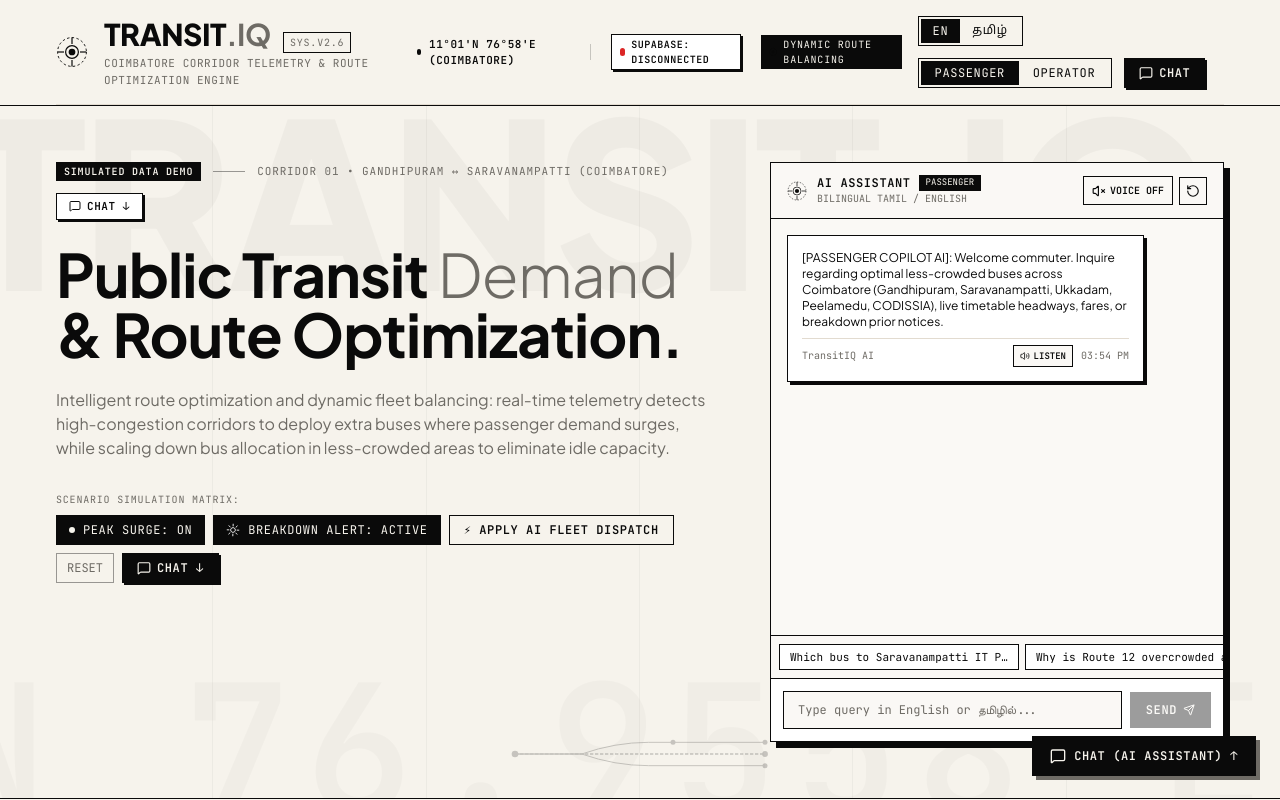
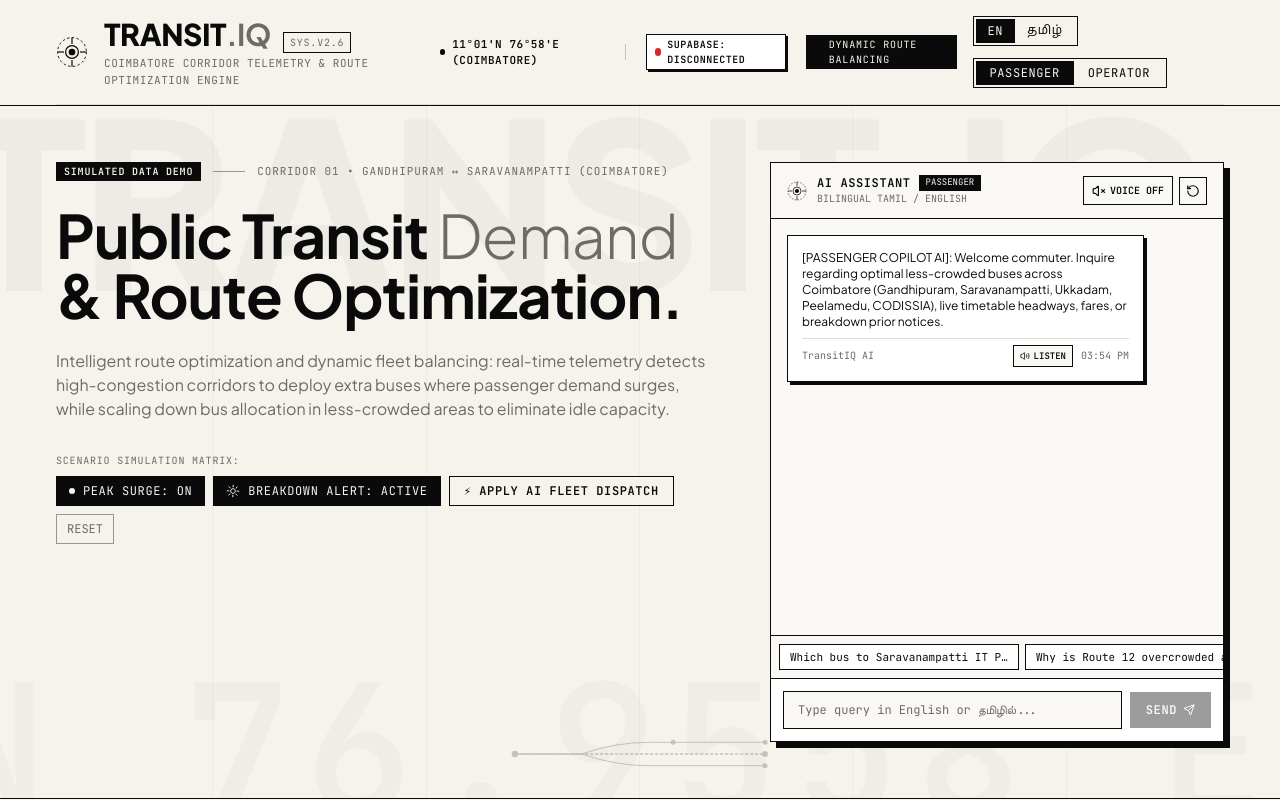
Before and after one commit to sarmikajayakumar/Transit--IQ, a React (Vite) app: page / in a window 1280 px wide. Shown: the top 800 px of the page. Built offline with nearby package versions, Linux system fonts and the light colour scheme; no server answers.

Commit message:
refactor: remove redundant chat buttons across header, hero, and floating action button

```diff
--- a/src/App.jsx
+++ b/src/App.jsx
@@ -1,4 +1,4 @@
-import React, { useState, useEffect } from 'react';
+import React from 'react';
 import { motion, AnimatePresence } from 'framer-motion';
 import { TransitProvider, useTransit } from './context/TransitContext';
 import Header from './components/Header';
@@ -6,37 +6,11 @@ import EditorialHeroCanvas from './components/EditorialHeroCanvas';
 import TransitMap from './components/TransitMap';
 import PassengerView from './components/PassengerView';
 import OperatorDashboard from './components/OperatorDashboard';
-import Chatbot from './components/Chatbot';
 import CorridorTelemetrySheet from './components/CorridorTelemetrySheet';
-import { MessageSquare } from 'lucide-react';
-import { scrollToChat } from './lib/navigation';
 
 function DashboardContent() {
   const { role, language } = useTransit();
   const isTamil = language === 'ta';
-  const [chatDirection, setChatDirection] = useState('down');
-
-  useEffect(() => {
-    const handleScroll = () => {
-      const chatEl = document.getElementById('chat-area');
-      if (!chatEl) return;
-      const rect = chatEl.getBoundingClientRect();
-      const chatCenter = rect.top + rect.height / 2;
-      const viewportCenter = window.innerHeight / 2;
-
-      // If chat center is below viewport center, user is above chatbot -> show down arrow (↓)
-      // If chat center is above viewport center, user is below chatbot -> show up arrow (↑)
-      if (chatCenter > viewportCenter) {
-        setChatDirection('down');
-      } else {
-        setChatDirection('up');
-      }
-    };
-
-    window.addEventListener('scroll', handleScroll, { passive: true });
-    handleScroll();
-    return () => window.removeEventListener('scroll', handleScroll);
-  }, []);
 
   return (
     <div className="min-h-screen bg-[#F6F3EC] text-[#0A0A0A] flex flex-col font-sans selection:bg-[#0A0A0A] selection:text-[#F6F3EC] overflow-x-hidden">
@@ -118,19 +92,6 @@ function DashboardContent() {
             </motion.div>
           </AnimatePresence>
         </div>
-
-        {/* Floating Quick Action Popup Pill with Dynamic Directional Arrow */}
-        <motion.button
-          onClick={scrollToChat}
-          whileHover={{ scale: 1.05 }}
-          whileTap={{ scale: 0.95 }}
-          className="fixed bottom-4 right-4 sm:bottom-6 sm:right-6 z-50 flex items-center gap-1.5 sm:gap-2 px-3 py-2 sm:px-4 sm:py-2.5 bg-[#0A0A0A] text-[#F6F3EC] border-2 border-[#0A0A0A] shadow-[3px_3px_0px_#6E6B65] sm:shadow-[4px_4px_0px_#6E6B65] font-mono text-[11px] sm:text-xs font-bold uppercase tracking-wider cursor-pointer hover:bg-[#FFFFFF] hover:text-[#0A0A0A] transition-colors"
-          title={chatDirection === 'down' ? "Scroll down to AI Assistant" : "Scroll up to AI Assistant"}
-        >
-          <MessageSquare className="w-3.5 h-3.5 sm:w-4 sm:h-4" />
-          <span>Chat (AI Assistant) {chatDirection === 'down' ? '↓' : '↑'}</span>
-        </motion.button>
-
       </main>
 
       {/* 4. Editorial Archival Footer */}
--- a/src/components/EditorialHeroCanvas.jsx
+++ b/src/components/EditorialHeroCanvas.jsx
@@ -2,8 +2,6 @@ import React from 'react';
 import { motion } from 'framer-motion';
 import { useTransit } from '../context/TransitContext';
 import { CorridorBranchSvg, TransitCrosshairSvg, RadarWaveSvg, TechnicalGearSvg } from './CustomIcons';
-import { MessageSquare } from 'lucide-react';
-import { scrollToChat } from '../lib/navigation';
 import Chatbot from './Chatbot';
 
 export default function EditorialHeroCanvas() {
@@ -77,16 +75,6 @@ export default function EditorialHeroCanvas() {
                   CORRIDOR 01 • GANDHIPURAM ↔ SARAVANAMPATTI (COIMBATORE)
                 </span>
               </div>
-
-              {/* Chat Popup Trigger Button */}
-              <button
-                onClick={scrollToChat}
-                className="font-mono text-[10px] sm:text-[11px] font-bold uppercase tracking-wider flex items-center gap-1.5 px-2.5 sm:px-3 py-1 bg-[#FFFFFF] border border-[#0A0A0A] shadow-[2px_2px_0px_#0A0A0A] hover:bg-[#0A0A0A] hover:text-[#F6F3EC] transition-all cursor-pointer"
-                title="Jump to Chat Area"
-              >
-                <MessageSquare className="w-3 h-3" />
-                <span>{isTamil ? "உரையாடல்" : "Chat"} ↓</span>
-              </button>
             </div>
 
             {/* Primary High-Contrast Typography */}
@@ -165,17 +153,6 @@ export default function EditorialHeroCanvas() {
                 >
                   RESET
                 </button>
-
-                {/* Jump to Chat */}
-                <button
-                  onClick={scrollToChat}
-                  className="px-3 sm:px-3.5 py-1 sm:py-1.5 font-mono text-[11px] sm:text-xs uppercase tracking-wider font-bold border border-[#0A0A0A] bg-[#0A0A0A] text-[#F6F3EC] hover:bg-[#FFFFFF] hover:text-[#0A0A0A] transition-all flex items-center gap-1.5 shadow-[2px_2px_0px_#0A0A0A] cursor-pointer"
-                  title="Scroll to Chat Area"
-                >
-                  <MessageSquare className="w-3 sm:w-3.5 h-3 sm:h-3.5" />
-                  <span>Chat ↓</span>
-                </button>
-
               </div>
             </div>
 
--- a/src/components/Header.jsx
+++ b/src/components/Header.jsx
@@ -3,8 +3,6 @@ import { motion } from 'framer-motion';
 import { useTransit } from '../context/TransitContext';
 import { TransitCrosshairSvg, RadarWaveSvg } from './CustomIcons';
 import { checkSupabaseConnection } from '../lib/supabaseClient';
-import { MessageSquare } from 'lucide-react';
-import { scrollToChat } from '../lib/navigation';
 
 export default function Header() {
   const { language, setLanguage, role, setRole, optimizationApplied } = useTransit();
@@ -117,16 +115,6 @@ export default function Header() {
               </button>
             </div>
 
-            {/* Chat Action Button / Popup trigger */}
-            <button
-              onClick={scrollToChat}
-              className="flex items-center gap-1.5 px-3 sm:px-3.5 py-1 sm:py-1.5 text-[11px] sm:text-xs font-mono uppercase tracking-wider font-bold border border-[#0A0A0A] bg-[#0A0A0A] text-[#F6F3EC] hover:bg-[#FFFFFF] hover:text-[#0A0A0A] transition-all shadow-[2px_2px_0px_#0A0A0A] cursor-pointer"
-              title="Go to AI Assistant Chat"
-            >
-              <MessageSquare className="w-3 h-3 sm:w-3.5 sm:h-3.5" />
-              <span>{isTamil ? "உரையாடல்" : "Chat"}</span>
-            </button>
-
           </div>
 
         </div>
```
